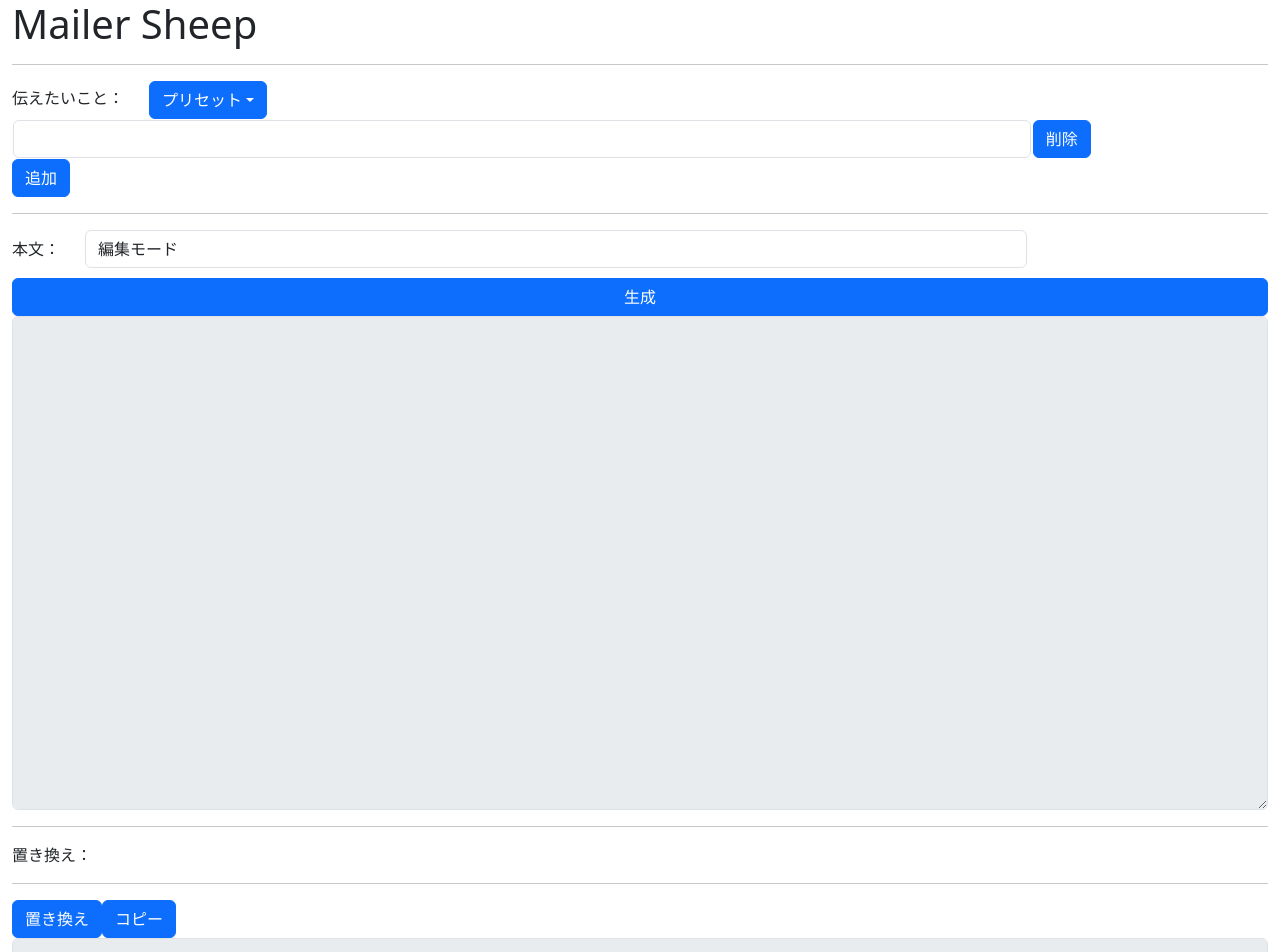
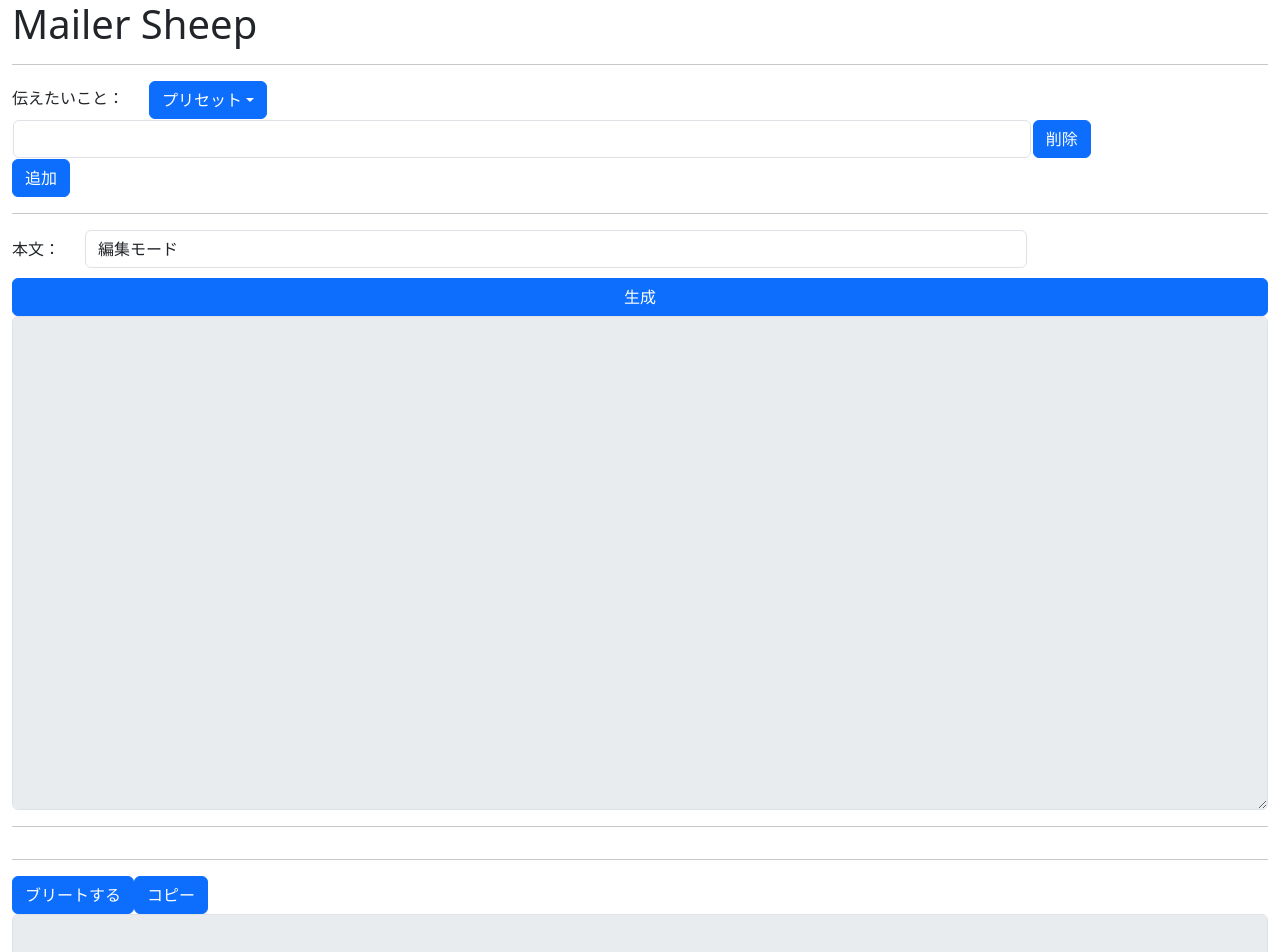
Before and after one commit to ms242315/ms-app, a React (Create React App) app in the folder mailer-sheep/: page / in a window 1280 px wide. Shown: the top 952 px of the page. Built offline with nearby package versions, Linux system fonts and the light colour scheme.

Commit message:
Update App.js message

```diff
--- a/mailer-sheep/src/App.js
+++ b/mailer-sheep/src/App.js
@@ -234,7 +234,6 @@ function App() {
 
       <hr />
 
-      置き換え：<br />
       <table><tbody>
         {repl_fields.map((field, index) => (
           <tr key={field.id}>
@@ -247,7 +246,7 @@ function App() {
 
       <hr />
 
-      <Button onClick={handleSubmit(onSubmit)}>置き換え</Button>
+      <Button onClick={handleSubmit(onSubmit)}>ブリートする</Button>
       <Button onClick={() => copyResult()}>コピー</Button>
       <p>
         <FormControl id="result" as="textarea" rows={20} cols={100} {...register('result')} readOnly disabled />
```
